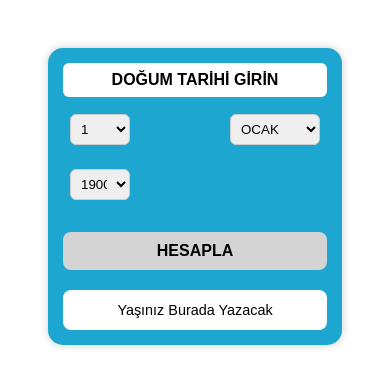
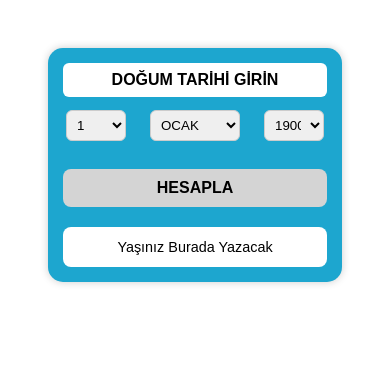
Before and after one commit to melihcanemir/yas-hesaplama, a plain HTML site: page index.html in a window 390 px wide. Drawn offline with Linux system fonts and the light colour scheme.

Commit message:
index.html

```diff
--- a/index.html
+++ b/index.html
@@ -85,7 +85,7 @@
     }
     select {
       width: 60px !important; /* Seçim kutularını biraz küçült */
-      margin: 7px 7px !important;
+      margin: 3px 3px !important;
     }
     #month {
       width: 90px !important; /* Ay seçici mobilde biraz daha dar */
```
